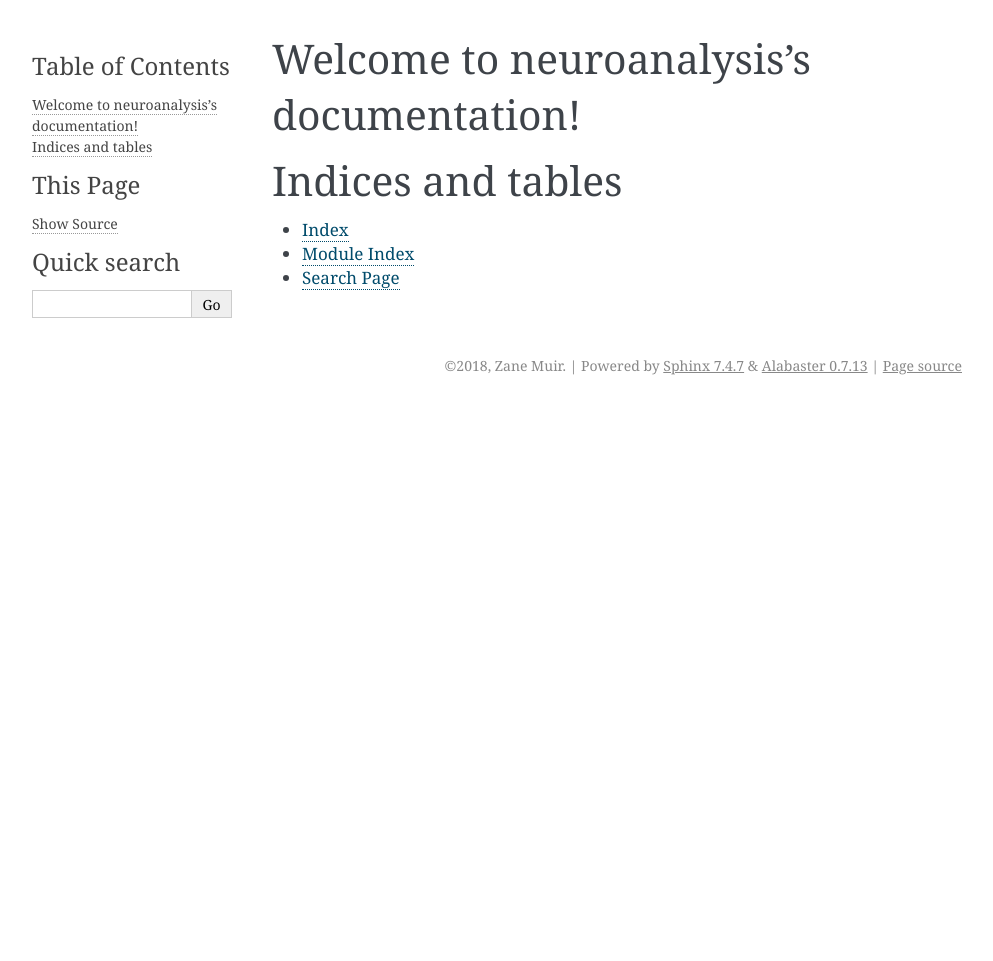
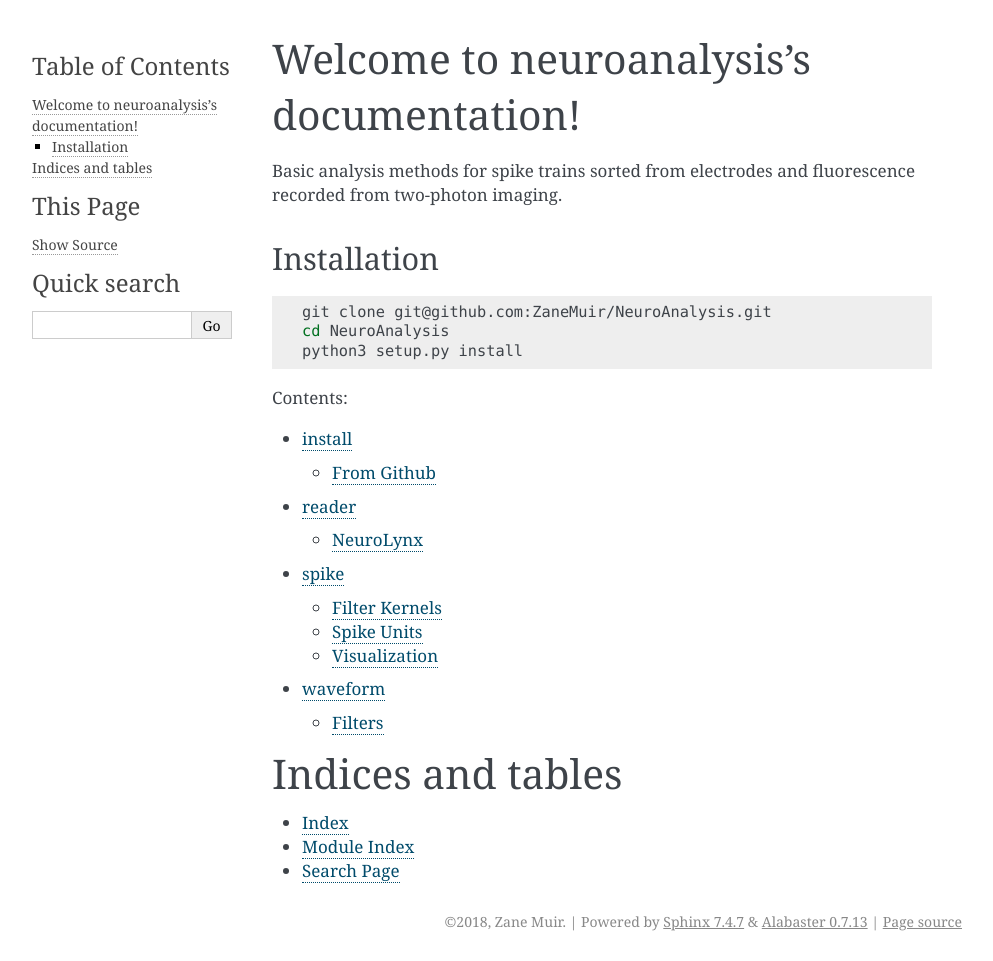
Before and after one commit to ZaneMuir/NeuroAnalysis, a Sphinx documentation site: the page built from docs/source/index.rst, in a window 1280 px wide. Shown: the whole page, without its empty margins (148-1141 px from the left). Built offline with Sphinx 7.4.7, drawn with Linux system fonts in a browser that asks for light colours; before the commit the page ends 900 px from its top, so only the background shows below that.

Commit message:
sphinx setup

```diff
--- a/docs/source/conf.py
+++ b/docs/source/conf.py
@@ -12,9 +12,9 @@
 # add these directories to sys.path here. If the directory is relative to the
 # documentation root, use os.path.abspath to make it absolute, like shown here.
 #
-# import os
-# import sys
-# sys.path.insert(0, os.path.abspath('.'))
+import os
+import sys
+sys.path.insert(0, os.path.abspath('../../'))
 
 
 # -- Project information -----------------------------------------------------
@@ -52,8 +52,11 @@ templates_path = ['_templates']
 # The suffix(es) of source filenames.
 # You can specify multiple suffix as a list of string:
 #
-# source_suffix = ['.rst', '.md']
-source_suffix = '.rst'
+source_suffix = ['.rst', '.md']
+# source_suffix = '.rst'
+source_parsers = {
+    '.md': 'recommonmark.parser.CommonMarkParser',
+}
 
 # The master toctree document.
 master_doc = 'index'
--- a/docs/source/index.rst
+++ b/docs/source/index.rst
@@ -5,10 +5,25 @@
 
 Welcome to neuroanalysis's documentation!
 =========================================
+Basic analysis methods for spike trains sorted from electrodes and fluorescence recorded from
+two-photon imaging.
+
+Installation
+------------
+.. code-block:: bash
+
+    git clone git@github.com:ZaneMuir/NeuroAnalysis.git
+    cd NeuroAnalysis
+    python3 setup.py install
 
 .. toctree::
-   :maxdepth: 2
-   :caption: Contents:
+    :maxdepth: 2
+    :glob:
+    :caption: Contents:
+
+    install
+    module/*
+
 
 
 
--- /dev/null
+++ b/docs/source/module/waveform.rst
@@ -0,0 +1,15 @@
+
+waveform
+=====
+
+spike sorting methods.
+
+.. automodule:: neuroanalysis.waveform
+    :members:
+
+
+Filters
+-------
+
+.. automodule:: neuroanalysis.waveform.filter
+    :members:
```
Also changed, not shown: docs/source/install.rst (added, +13 -0 lines), docs/source/module/reader.rst (added, +14 -0 lines), docs/source/module/spike.rst (added, +28 -0 lines), 2 other files.
